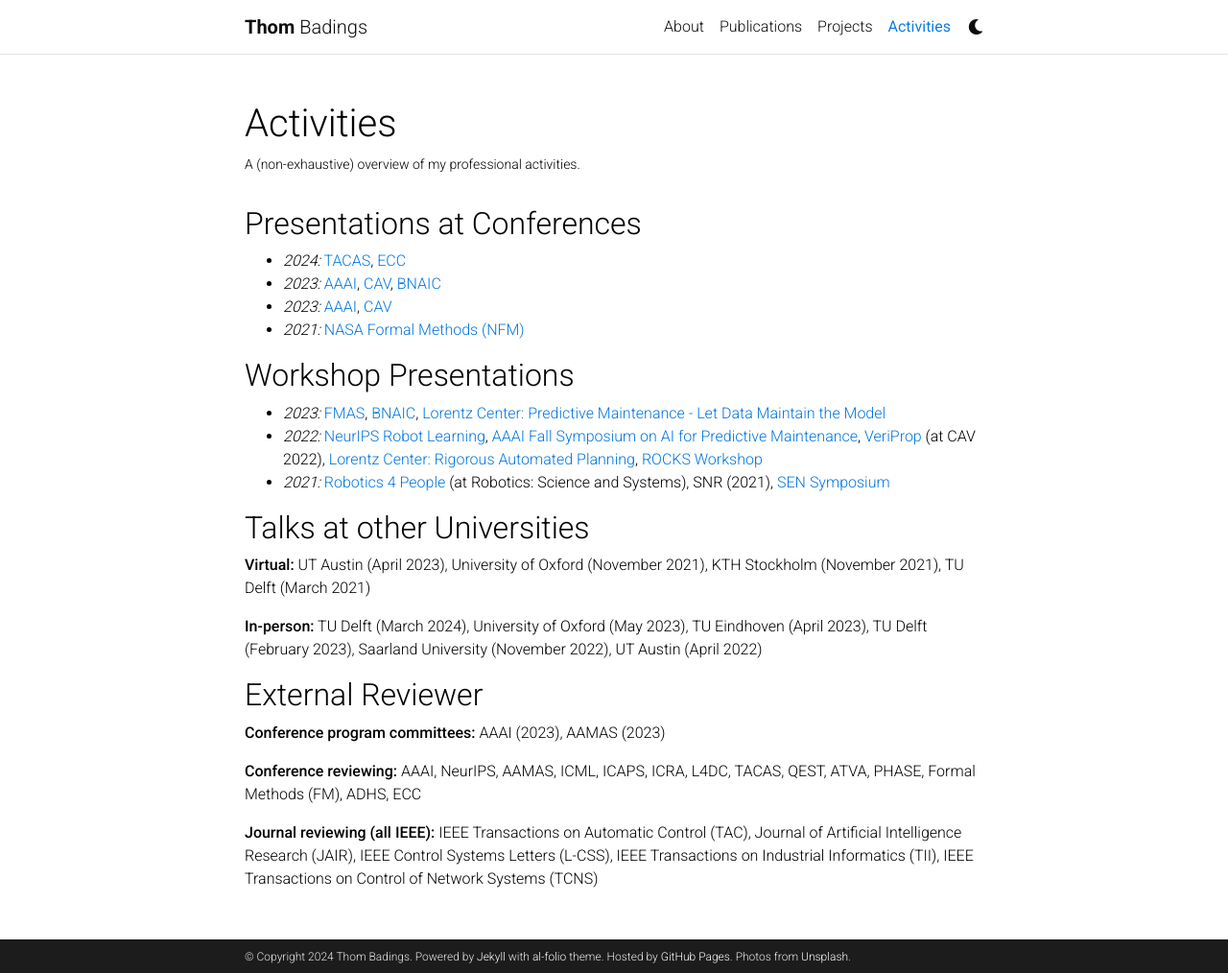
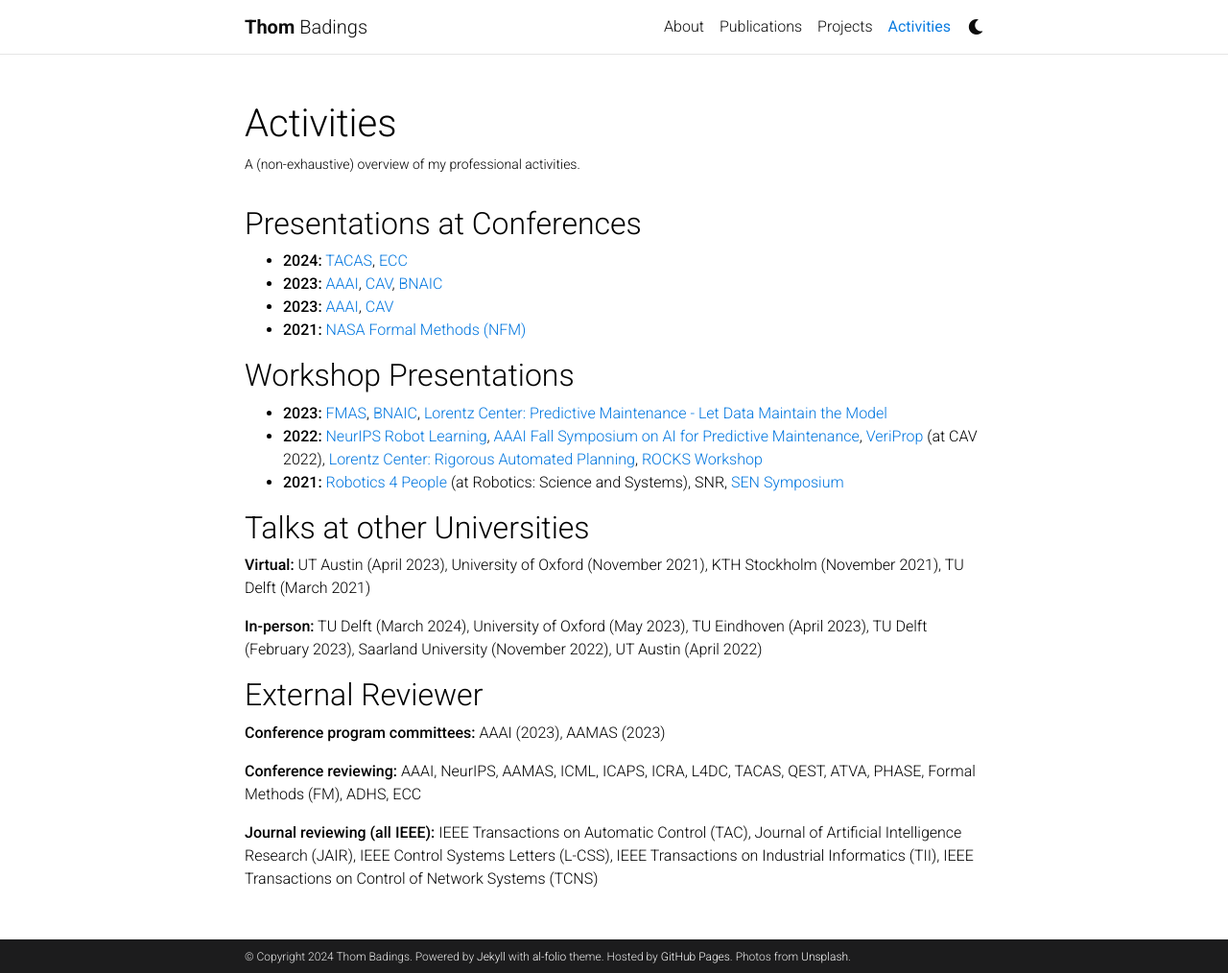
Before and after one commit to yueyu19/yy.bio, a Jekyll site: the page built from _pages/activities.md, in a window 1280 px wide and 1014 px high. Shown: the whole window at 96% size. Built offline with Jekyll 4.4.1, drawn with Linux system fonts in a browser that asks for light colours; comment, search, counter and statistics services are not loaded; a style sheet for code colours, icons or effects is not loaded.

Commit message:
Update activities.md

```diff
--- a/_pages/activities.md
+++ b/_pages/activities.md
@@ -10,17 +10,17 @@ nav_order: 3
 Presentations at Conferences
 ------
 
-- *2024:* [TACAS](https://etaps.org/2024/conferences/tacas/), [ECC](https://ecc24.euca-ecc.org/)
-- *2023:* [AAAI](https://aaai-23.aaai.org/), [CAV](https://www.i-cav.org/2023/), [BNAIC](https://bnaic2023.tudelft.nl/)
-- *2023:* [AAAI](https://aaai.org/conference/aaai/aaai-22/), [CAV](https://i-cav.org/2022/)
-- *2021:* [NASA Formal Methods (NFM)](https://shemesh.larc.nasa.gov/NFM/history.html)
+- **2024:** [TACAS](https://etaps.org/2024/conferences/tacas/), [ECC](https://ecc24.euca-ecc.org/)
+- **2023:** [AAAI](https://aaai-23.aaai.org/), [CAV](https://www.i-cav.org/2023/), [BNAIC](https://bnaic2023.tudelft.nl/)
+- **2023:** [AAAI](https://aaai.org/conference/aaai/aaai-22/), [CAV](https://i-cav.org/2022/)
+- **2021:** [NASA Formal Methods (NFM)](https://shemesh.larc.nasa.gov/NFM/history.html)
 
 Workshop Presentations
 ------
 
-- *2023:* [FMAS](https://fmasworkshop.github.io/FMAS2023/), [BNAIC](https://bnaic2023.tudelft.nl/), [Lorentz Center: Predictive Maintenance - Let Data Maintain the Model](https://www.lorentzcenter.nl/site/index.php?pntHandler=WorkshopTemplatePage&pntType=ConPagina&id=1880)
-- *2022:* [NeurIPS Robot Learning](http://www.robot-learning.ml/2022/), [AAAI Fall Symposium on AI for Predictive Maintenance](https://autonlab.org/pmx_aaai_fss_2022/), [VeriProp](https://veriprop.github.io/2022/) (at CAV 2022), [Lorentz Center: Rigorous Automated Planning](https://www.lorentzcenter.nl/rigorous-automated-planning-2022.html), [ROCKS Workshop](https://www.modestchecker.net/rocks2022/)
-- *2021:* [Robotics 4 People](https://sites.google.com/view/r4p2021/?pli=1) (at Robotics: Science and Systems), SNR (2021), [SEN Symposium](https://www.sen-symposium.nl/)
+- **2023:** [FMAS](https://fmasworkshop.github.io/FMAS2023/), [BNAIC](https://bnaic2023.tudelft.nl/), [Lorentz Center: Predictive Maintenance - Let Data Maintain the Model](https://www.lorentzcenter.nl/site/index.php?pntHandler=WorkshopTemplatePage&pntType=ConPagina&id=1880)
+- **2022:** [NeurIPS Robot Learning](http://www.robot-learning.ml/2022/), [AAAI Fall Symposium on AI for Predictive Maintenance](https://autonlab.org/pmx_aaai_fss_2022/), [VeriProp](https://veriprop.github.io/2022/) (at CAV 2022), [Lorentz Center: Rigorous Automated Planning](https://www.lorentzcenter.nl/rigorous-automated-planning-2022.html), [ROCKS Workshop](https://www.modestchecker.net/rocks2022/)
+- **2021:** [Robotics 4 People](https://sites.google.com/view/r4p2021/?pli=1) (at Robotics: Science and Systems), SNR, [SEN Symposium](https://www.sen-symposium.nl/)
 
 Talks at other Universities
 ------
```
